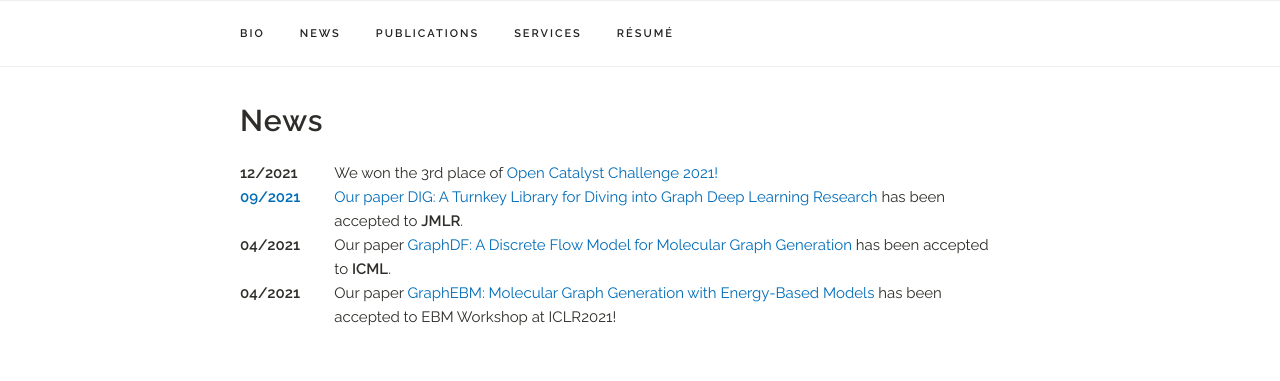
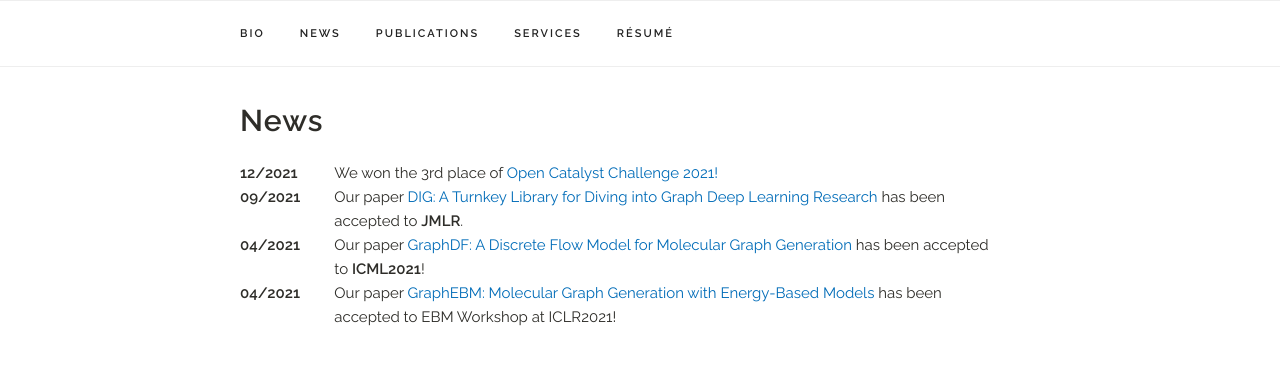
Before and after one commit to YKQ98/YKQ98.github.io, a Jekyll site: the page built from index.html, in a window 1280 px wide and 900 px high, scrolled down 691 px. Shown: the top 381 px of the window. Built offline with Jekyll 4.4.1, drawn with Linux system fonts in a browser that asks for light colours; a style sheet for code colours, icons or effects is not loaded.

Commit message:
Update news.yaml

```diff
--- a/_data/news.yaml
+++ b/_data/news.yaml
@@ -1,12 +1,12 @@
 news:
 
-- title: "We won the 3rd place of <a href='https://opencatalystproject.org/challenge.html/'>Open Catalyst Challenge 2021!"
+- title: "We won the 3rd place of <a href='https://opencatalystproject.org/challenge.html/'>Open Catalyst Challenge 2021!</a>"
   date: "12/2021"
 
 - title: "Our paper <a href='https://jmlr.org/papers/v22/21-0343.html'>DIG: A Turnkey Library for Diving into Graph Deep Learning Research</a> has been accepted to <b>JMLR</b>."
   date: "09/2021"
 
-- title: "Our paper <a href='https://arxiv.org/pdf/2102.01189.pdf'>GraphDF: A Discrete Flow Model for Molecular Graph Generation</a> has been accepted to <b>ICML</b>."
+- title: "Our paper <a href='https://arxiv.org/pdf/2102.01189.pdf'>GraphDF: A Discrete Flow Model for Molecular Graph Generation</a> has been accepted to <b>ICML2021</b>!"
   date: "04/2021"
 
 - title: "Our paper <a href='https://arxiv.org/abs/2102.00546'>GraphEBM: Molecular Graph Generation with Energy-Based Models</a> has been accepted to EBM Workshop at ICLR2021!"
```
